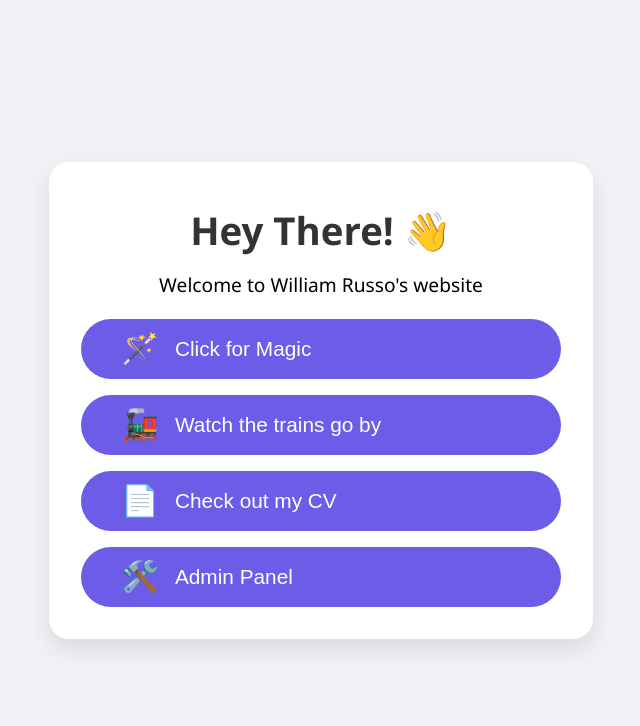
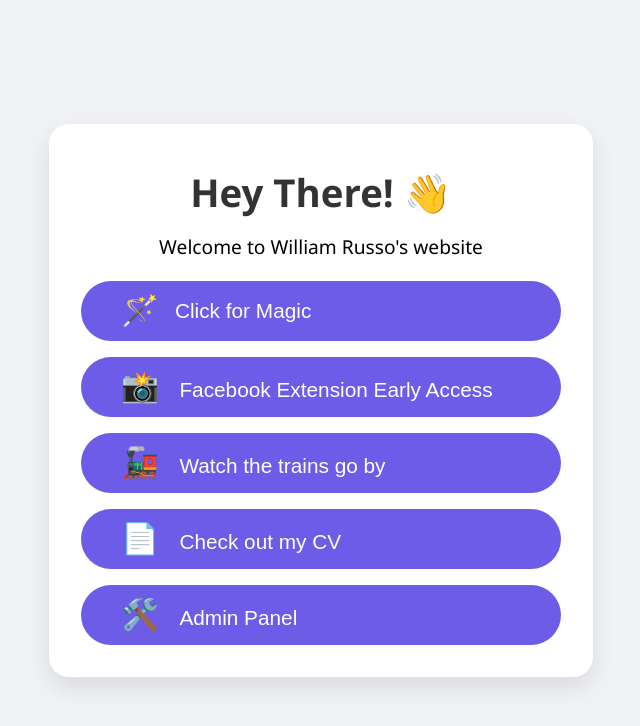
Before and after one commit to Vulcran/CV, a website: page index.html in a window 1280 px wide. Shown: the whole page, without its empty margins (319-959 px from the left). Drawn offline with Linux system fonts and the light colour scheme.

Commit message:
Added link to fb extension page

```diff
--- a/index.html
+++ b/index.html
@@ -53,6 +53,9 @@
             font-size: 1.3rem;
             padding-left: 1rem
         }
+        a {
+            all: unset;
+        }
     </style>
 </head>
 <body>
@@ -63,9 +66,10 @@
 
 
     <button onclick="chaosMode()"><span class="emoji">🪄</span> <span class="btnText">Click for Magic</span></button>
-    <button onclick="redirect('wmta')"><span class="emoji">🚂</span> <span class="btnText">Watch the trains go by</span></button>
-    <button onclick="redirect('cv')"><span class="emoji">📄</span> <span class="btnText">Check out my CV</span></button>
-    <button onclick="redirect('admin')"><span class="emoji">🛠️</span> <span class="btnText">Admin Panel</span></button>
+    <button onclick="redirect('scamstudy')"><a href="https://scamstudy.ewilliamrusso.com/start"><span class="emoji">📸</span> <span class="btnText">Facebook Extension Early Access</span></a></button>
+    <button onclick="redirect('wmta')"><a href="https://wmta.ewilliamrusso.com"><span class="emoji">🚂</span> <span class="btnText">Watch the trains go by</span></a></button>
+    <button onclick="redirect('cv')"><a href="cv"><span class="emoji">📄</span> <span class="btnText">Check out my CV</span></a></button>
+    <button onclick="redirect('admin')"><a href="https://admin.ewilliamrusso.com"><span class="emoji">🛠️</span> <span class="btnText">Admin Panel</span></a></button>
 
 </div>
 
@@ -86,6 +90,9 @@
         if(loc === "cv"){
             window.location.href = "cv"
         }
+        if(loc === "scamstudy"){
+            window.location.href = "https://scamstudy.ewilliamrusso.com/start"
+        }
     }
 </script>
 </body>
```
